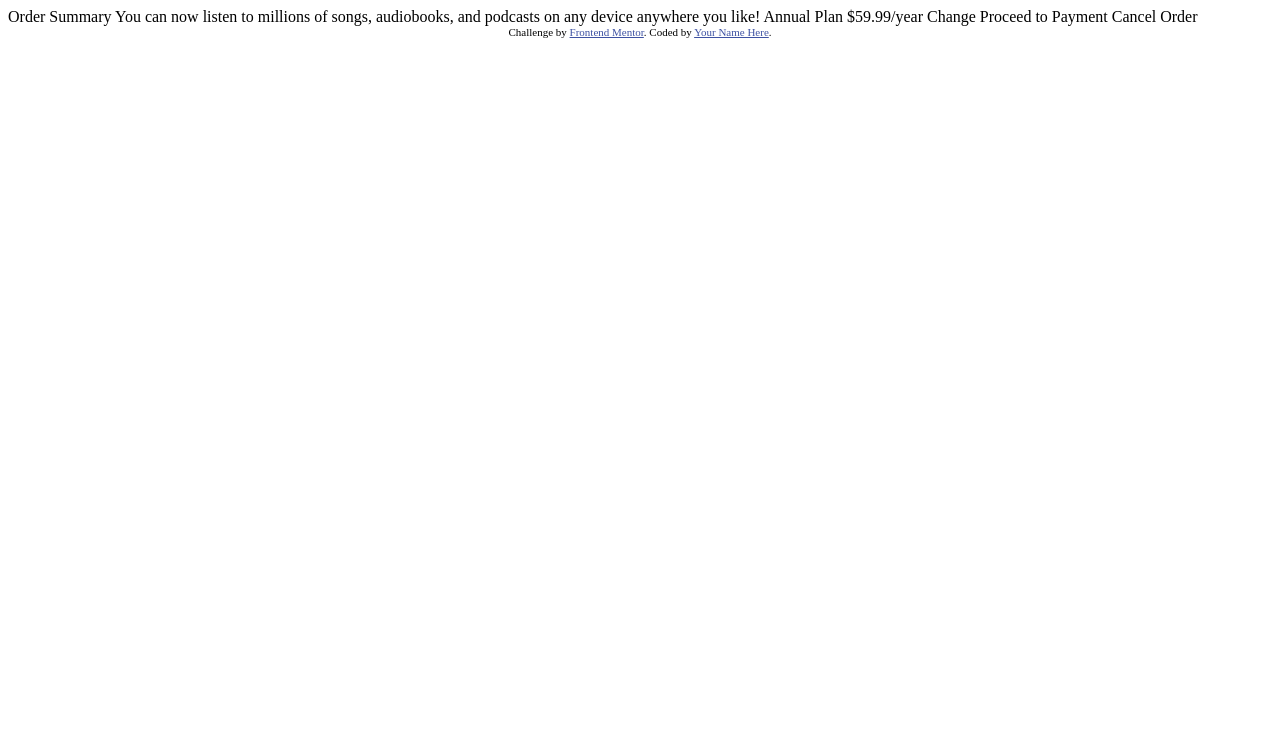
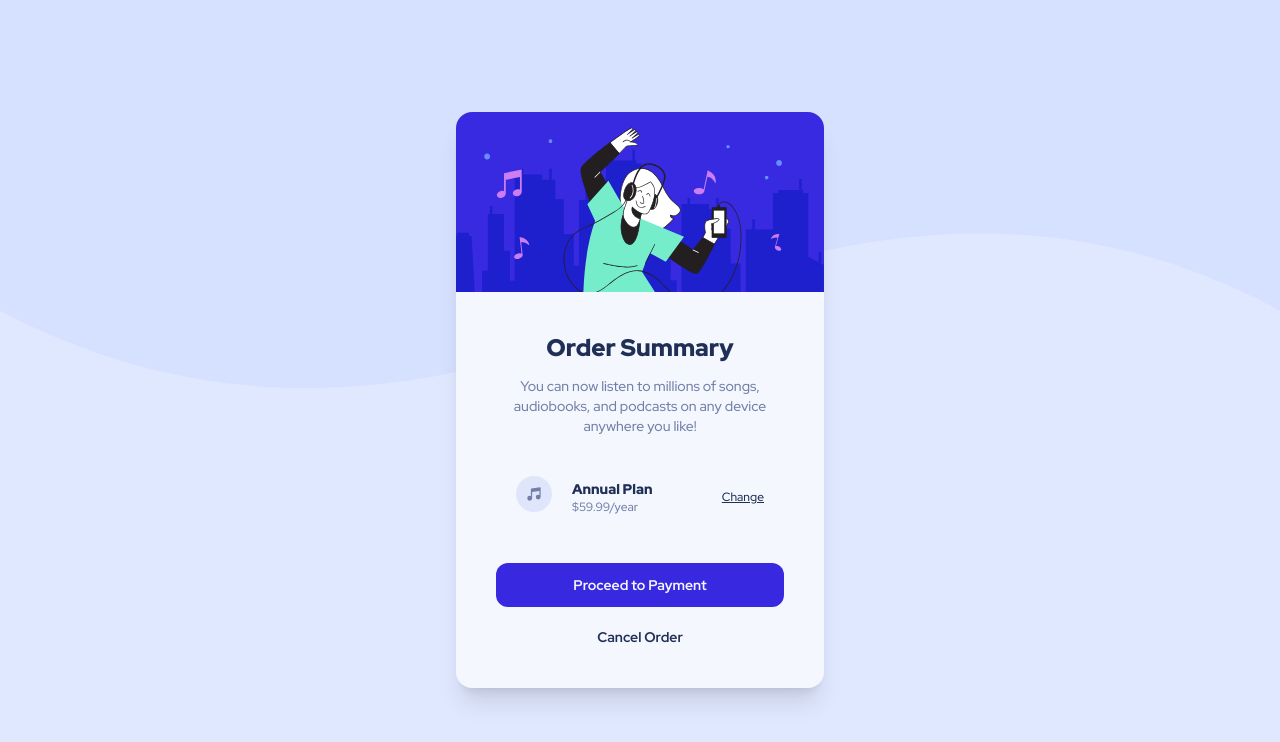
Before and after one commit to santiagoariel98/2_frontend-mentor, a plain HTML site: page order-summary-component/index.html in a window 1280 px wide. Drawn offline with nearby package versions, Linux system fonts and the light colour scheme.

Commit message:
update index

```diff
--- a/order-summary-component/index.html
+++ b/order-summary-component/index.html
@@ -1,37 +1,88 @@
 <!DOCTYPE html>
 <html lang="en">
   <head>
-  <meta charset="UTF-8">
-  <meta name="viewport" content="width=device-width, initial-scale=1.0"> <!-- displays site properly based on user's device -->
-
-  <link rel="icon" type="image/png" sizes="32x32" href="./images/favicon-32x32.png">
-
+    <meta charset="UTF-8" />
+    <meta name="viewport" content="width=device-width, initial-scale=1.0" />
+    <meta name="description" content="To do this challenge, you need a basic understanding of HTML and CSS." />
+    <link rel="icon" type="image/png" sizes="32x32" href="./images/favicon-32x32.png" />
+    <link rel="preconnect" href="https://fonts.googleapis.com" />
+    <link rel="preconnect" href="https://fonts.gstatic.com" crossorigin />
+    <link
+      href="https://fonts.googleapis.com/css2?family=Red+Hat+Display:wght@500;700;900&display=swap"
+      rel="stylesheet"
+    />
     <title>Frontend Mentor | Order summary card</title>
-
-  <!-- Feel free to remove these styles or customise in your own stylesheet 👍 -->
+    <script src="https://cdn.tailwindcss.com"></script>
     <style>
-    .attribution { font-size: 11px; text-align: center; }
-    .attribution a { color: hsl(228, 45%, 44%); }
+      :root {
+        --pale-blue: hsl(225, 100%, 94%);
+        --bright-blue: hsl(245, 75%, 52%);
+        --very-pale-blue: hsl(225, 100%, 98%);
+        --desaturated-blue: hsl(224, 23%, 55%);
+        --dark-blue: hsl(223, 47%, 23%);
+        color: var(--dark-blue);
+        font-size: 16px;
+        font-family: "Red Hat Display", sans-serif;
+      }
+      .attribution {
+        font-size: 11px;
+        text-align: center;
+      }
+      .attribution a {
+        color: hsl(228, 45%, 44%);
+      }
+      .icon {
+        background-repeat: no-repeat;
+        background-position: center;
+        display: inline-flex;
+      }
+      .bg-image {
+        background-image: url(./images/pattern-background-desktop.svg);
+        background-size: contain;
+        background-position: top;
+        background-repeat: no-repeat;
+      }
+      .icon-music {
+        background: url(images/icon-music.svg);
+        background-size: cover;
+      }
     </style>
   </head>
-<body>
-
-  Order Summary
-
-  You can now listen to millions of songs, audiobooks, and podcasts on any
-  device anywhere you like!
-
-  Annual Plan
-  $59.99/year
-
-  Change
-
+  <body class="bg-[var(--pale-blue)]">
+    <div class="w-screen h-screen flex items-center justify-center bg-image">
+      <main class="p-8">
+        <section
+          class="max-w-[23rem] max-h-[36rem] w-full h-full rounded-2xl overflow-hidden bg-[var(--very-pale-blue)] shadow-xl max-sm:h-min"
+        >
+          <img src="./images/illustration-hero.svg" alt="person listening to music" width="368" height="180" />
+          <form class="p-10 flex flex-col items-center text-center max-sm:p-7">
+            <h4 class="text-2xl font-black max-sm:text-xl">Order Summary</h4>
+            <p class="py-3 text-sm text-[var(--desaturated-blue)]">
+              You can now listen to millions of songs, audiobooks, and podcasts on any device anywhere you like!
+            </p>
+            <div class="flex justify-between items-center w-full p-5 my-2 max-sm:my-4 max-sm:px-3">
+              <span class="flex-none"><i class="icon icon-music w-9 h-9 mr-5"></i></span>
+              <div class="flex flex-col items-start flex-1 justify-between">
+                <p class="font-black text-sm">Annual Plan</p>
+                <span class="text-[var(--desaturated-blue)] text-xs">$59.99/year</span>
+              </div>
+              <a class="flex-none text-xs hover:text-[var(--bright-blue)] underline" href="#">Change</a>
+            </div>
+            <div class="w-full flex flex-col gap-2 mt-4 max-sm:mt-0">
+              <button
+                class="w-full font-semibold p-3 bg-[var(--bright-blue)] text-sm text-[var(--very-pale-blue)] rounded-xl hover:bg-[var(--dark-blue)]"
+              >
                 Proceed to Payment
-  Cancel Order
-
-  <div class="attribution">
-    Challenge by <a href="https://www.frontendmentor.io?ref=challenge" target="_blank">Frontend Mentor</a>.
-    Coded by <a href="#">Your Name Here</a>.
+              </button>
+              <button class="w-full font-semibold p-3 text-sm">Cancel Order</button>
+            </div>
+          </form>
+        </section>
+        <!-- <div class="attribution">
+          Challenge by <a href="https://www.frontendmentor.io?ref=challenge" target="_blank">Frontend Mentor</a>. Coded
+          by <a href="#">Your Name Here</a>.
+        </div> -->
+      </main>
     </div>
   </body>
 </html>
```
Lines whose indentation alone changed are shown as unchanged.
